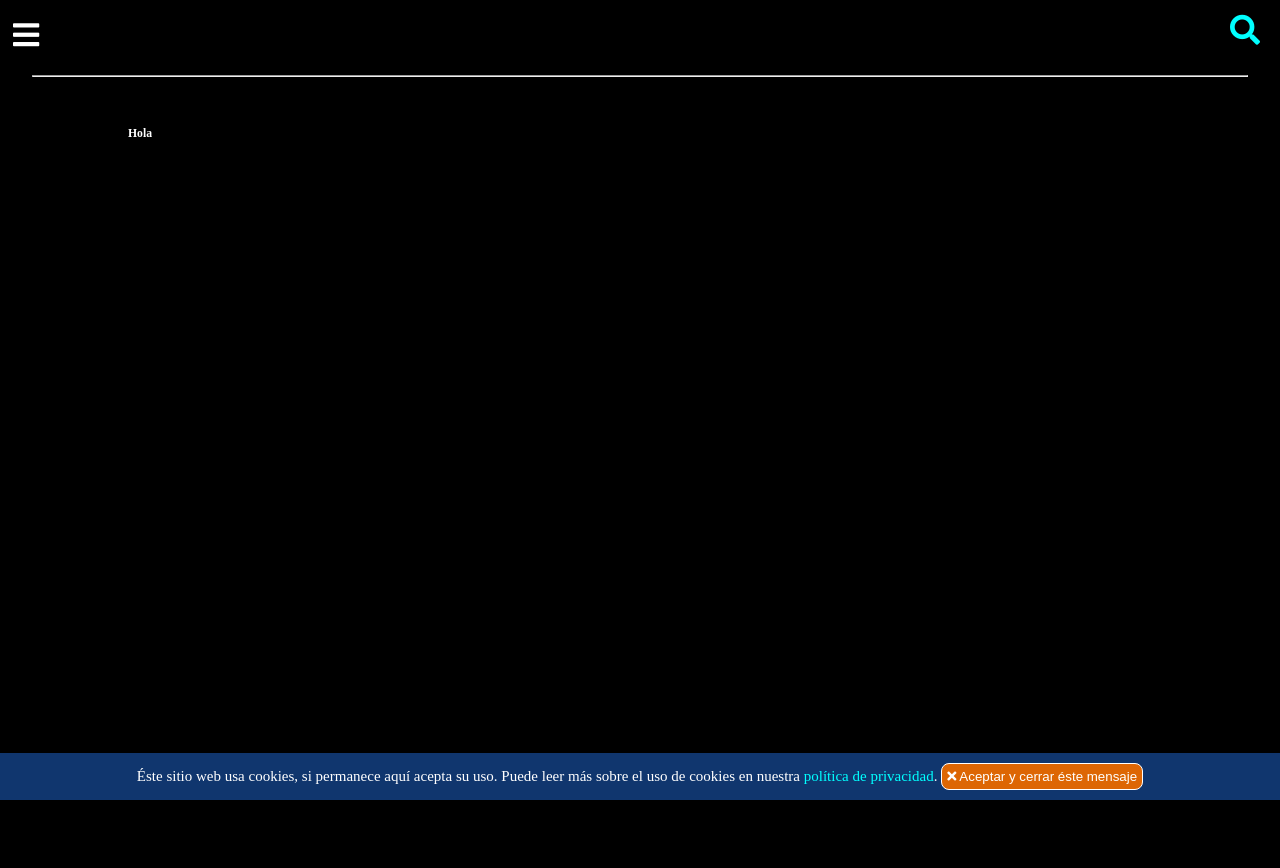
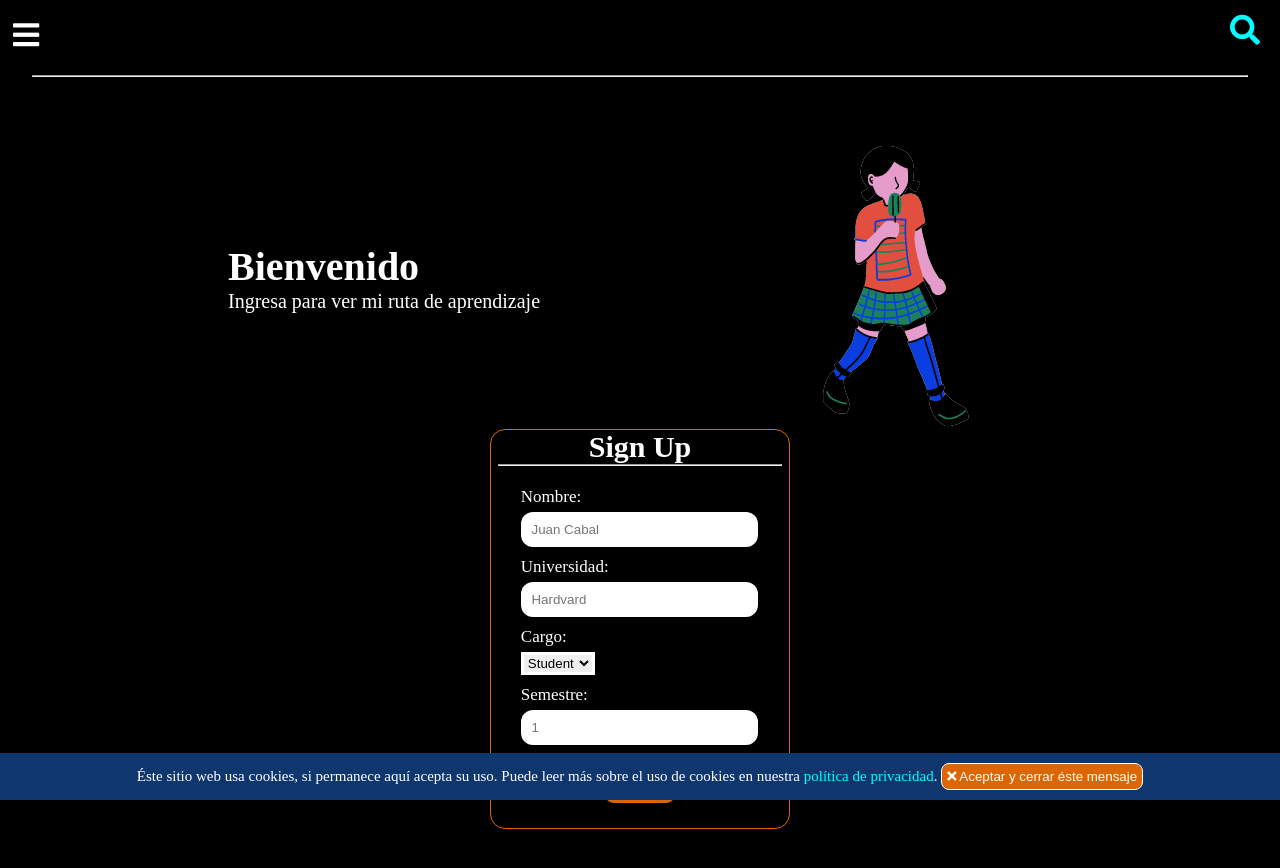
Before and after one commit to 1-WebPages-1/lerne-web, a plain HTML site: page index.html in a window 1280 px wide. Before the commit the page ends 800 px from the top, so only its background shows below. Drawn offline with nearby package versions, Linux system fonts and the light colour scheme.

Commit message:
Modificaciones y preparamos el sign Up

```diff
--- a/css/basic-styles.css
+++ b/css/basic-styles.css
@@ -203,6 +203,10 @@ hr
 }
 
 
+
+/* Mediaquerys */
+
+
 @media (max-width: 1200px)
 {
     .UnBa a
--- /dev/null
+++ b/css/front-web.css
@@ -0,0 +1,118 @@
+/* Index */
+
+.I-title
+{
+    display: grid;
+    grid-template-columns: 1fr 1fr;
+    grid-template-areas: "Tex Cami"
+                         "Su  Su";
+    margin: 0 auto;
+}
+
+.textB
+{
+    grid-area: Tex;
+    margin: auto auto;
+}
+
+.textB h3
+{
+    font-size: 4rem;
+}
+
+.textB p
+{
+    font-size: 2rem;
+}
+
+.PhotB
+{
+    grid-area: Cami;
+    margin: 0 auto;
+}
+
+
+
+/* Sign Up Container */
+
+.DpBk
+{
+    display: block !important;
+}
+
+.SignUp
+{
+    grid-area: Su;
+    border:rgb(221, 102, 4) 1px solid;
+    border-radius: 15px;
+    width: 300px;
+    height: 400px;
+    margin: 0 auto;
+}
+
+.SignUp h3
+{
+    font-size: 3rem;
+    text-align: center;
+}
+
+.SignUp p
+{
+    font-size: 1.7rem;
+}
+
+.SUtxt
+{
+    width: 80%;
+    margin: 0 auto;
+}
+
+.So
+{
+    margin: 10px 0;
+    text-align: center;
+}
+
+.So p
+{
+    margin: 5px 0;
+    text-align: left;
+}
+
+.So input
+{
+    padding: 10px 50px 10px 10px;
+    outline: none;
+    border: #fff;
+    border-radius: 12px;
+    vertical-align: middle;
+}
+
+.SU-b
+{
+    margin: 30px;
+    text-align: center;
+}
+
+.SU-a
+{
+    padding: 12px;
+    border-radius: 12px;
+    color: #fff;
+    margin: 0 auto;
+    background-color:rgb(221, 102, 4);
+}
+
+
+/* Change Select default styles */
+
+.PoTion
+{
+    text-align: left !important;
+}
+
+select
+{
+    outline: none;
+    border: white solid;
+}
--- a/index.html
+++ b/index.html
@@ -7,6 +7,7 @@
     <link rel="stylesheet" href="./css/basic-styles.css?n=1">
     <link rel="stylesheet" href="https://cdnjs.cloudflare.com/ajax/libs/font-awesome/5.15.2/css/all.min.css">
     <link rel="stylesheet" href="./css/A-cont-Desing.css?n=1">
+    <link rel="stylesheet" href="./css/front-web.css">
     <link rel="shortcut icon" href="./assets/photos/logo-web-de-estudio-de-matematica-para-ingenieria.png" />
     <script src="https://code.jquery.com/jquery-2.1.3.min.js"></script>
     <title>Home</title>
@@ -45,8 +46,46 @@
     </section>
     <hr>
     <section class="Lab-Con">
-        <div class="ContCon-1">
-            <h3>Hola</h3>
+        <div class="ContCon-1 DpBk">
+            <div class="I-title">
+                <picture class="PhotB">
+                    <img src="./assets/photos/siguiendo-ruta-de-aprendizaje.png" alt="">
+                </picture>
+                <div class="textB">
+                    <h3 class="BienVe">Bienvenido</h3>
+                    <p class="BienVe">Ingresa para ver mi ruta de aprendizaje</p>
+                </div>
+                <div class="SignUp">
+                    <h3>Sign Up</h3>
+                    <hr>
+                    <br>
+                    <div class="SUtxt">
+                        <div class="nombre So">
+                            <p>Nombre:</p>
+                            <input type="text" name="" id="" placeholder="Juan Cabal">
+                        </div>
+                        <div class="UNI So">
+                            <p>Universidad:</p>
+                            <input type="text" name="" id="" placeholder="Hardvard">
+                        </div>
+                        <div class="PoTion So">
+                            <p>Cargo:</p>
+                            <select name="Potition" id="">
+                                <option value="1">Student</option>
+                                <option value="2">Teacher</option>
+                            </select>
+                        </div>
+                        <div class="Semestre So">
+                            <p>Semestre:</p>
+                            <input type="text" name="" id="" placeholder="1">
+                        </div>
+                        <div class="SU-b">
+                            <a class="SU-a" href="#">Sign Up</a>
+                        </div>
+                        <div class="acceptP"></div>
+                    </div>
+                </div>
+            </div>
         </div>
     </section>
     <div id="cajacookies">
```
Also changed, not shown: assets/photos/siguiendo-ruta-de-aprendizaje.png (added).
